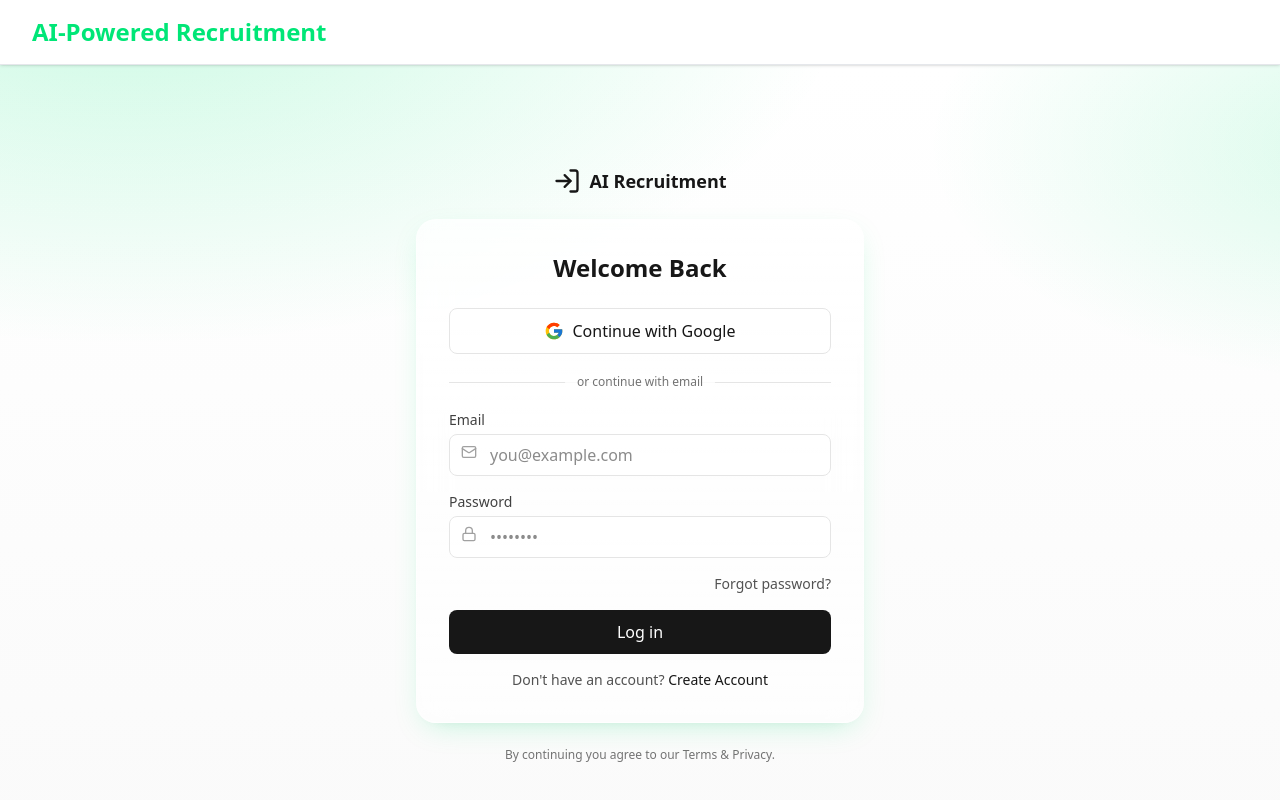
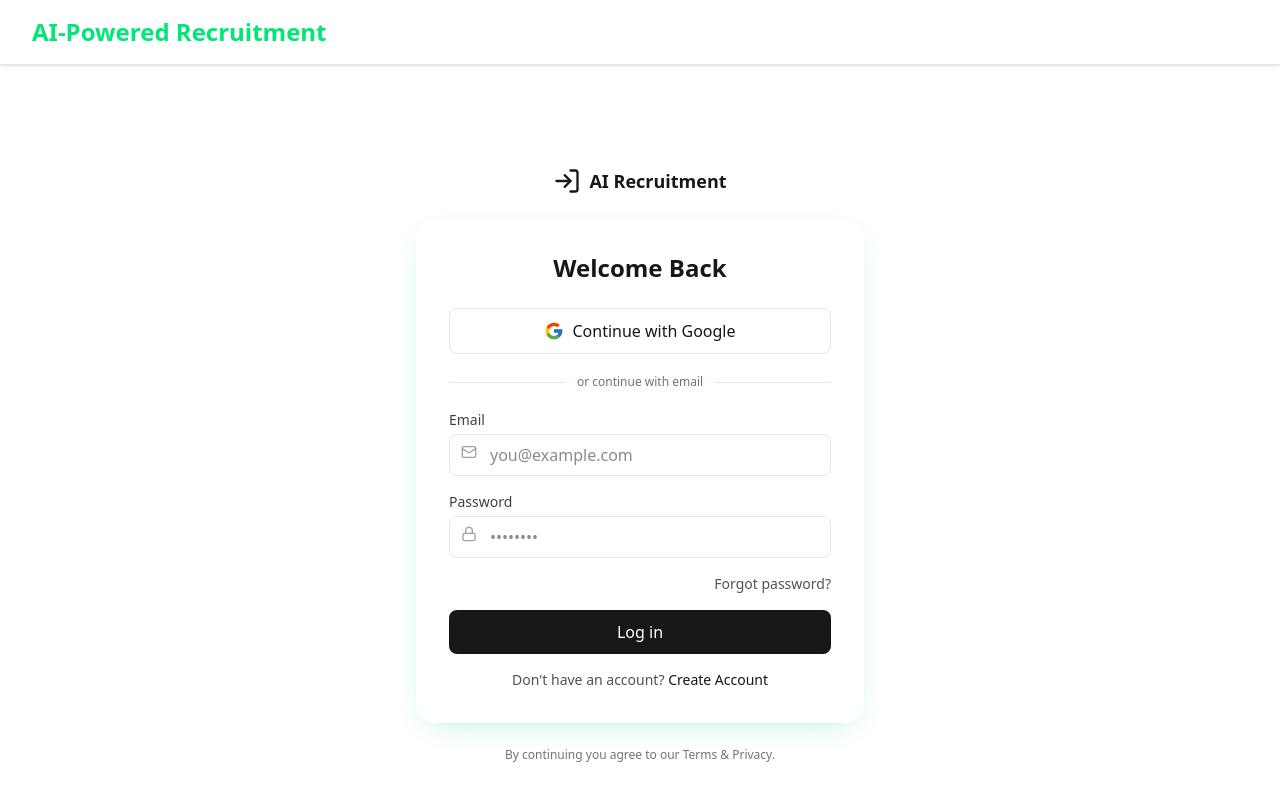
Before and after one commit to noobrs/ai-recruitment-app, a Next.js app: page /auth/login in a window 1280 px wide. Shown: the top 800 px of the page. Built offline with nearby package versions, Linux system fonts and the light colour scheme; no server answers.

Commit message:
try style

```diff
--- a/src/app/globals.css
+++ b/src/app/globals.css
@@ -9,6 +9,7 @@
 }
 
 @theme inline {
+  --color-accent: hsl(var(--accent));
   --color-primary: hsl(var(--primary));
   --color-secondary: hsl(var(--secondary));
   --color-primary-soft: hsl(var(--primary) / 0.10);
@@ -44,14 +45,6 @@ body {
   --accent: var(--secondary);
 }
 
-/* Fancy background + glass card (keeps your palette) */
-.auth-gradient {
-  background:
-    radial-gradient(1200px 600px at 10% -10%, hsl(var(--accent) / 0.20), transparent 60%),
-    radial-gradient(800px 400px at 110% 10%, hsl(var(--accent) / 0.15), transparent 60%),
-    linear-gradient(180deg, #fff 0%, #fafafa 100%);
-}
-
 .glass {
   backdrop-filter: blur(16px);
   background: linear-gradient(180deg, hsl(0 0% 100% / 0.75), hsl(0 0% 100% / 0.60));
--- a/src/app/recruiter/profile/client.tsx
+++ b/src/app/recruiter/profile/client.tsx
@@ -96,7 +96,7 @@ export default function ProfileClient({ user }: ProfileClientProps) {
     };
 
     return (
-        <div className="max-w-5xl mx-auto px-4 py-8">
+        <div className="max-w-5xl mx-auto px-4 py-8" data-role="recruiter">
             {/* Header */}
             <div className="bg-white rounded-lg shadow-sm border border-gray-200 p-6 mb-6">
                 <ProfileHeader
--- a/src/components/auth/AuthLayout.tsx
+++ b/src/components/auth/AuthLayout.tsx
@@ -17,7 +17,7 @@ export default function AuthLayout({
     const accentText = role === "jobseeker" ? "text-primary" : role === "recruiter" ? "text-secondary" : "text-neutral-900";
 
     return (
-        <div data-role={role || "auth"} className="min-h-screen auth-gradient flex items-center justify-center px-4">
+        <div data-role={role || "auth"} className="min-h-screen flex items-center justify-center px-4">
             <div className="w-full max-w-md">
                 {role && (
                     <div className="flex items-center justify-center gap-2 mb-6">
--- a/src/components/auth/onboarding/JobSeekerOnboarding.tsx
+++ b/src/components/auth/onboarding/JobSeekerOnboarding.tsx
@@ -81,7 +81,7 @@ export default function JobSeekerOnboarding({
     };
 
     return (
-        <div>
+        <div data-role="jobseeker">
             <div className="text-center mb-6">
                 <h2 className="text-2xl font-semibold text-neutral-900 mb-2">
                     Complete Your Job Seeker Profile
--- a/src/components/auth/onboarding/RecruiterOnboarding.tsx
+++ b/src/components/auth/onboarding/RecruiterOnboarding.tsx
@@ -82,7 +82,7 @@ export default function RecruiterOnboarding({
     };
 
     return (
-        <div>
+        <div data-role="recruiter">
             <div className="text-center mb-6">
                 <h2 className="text-2xl font-semibold text-neutral-900 mb-2">
                     Complete Your Recruiter Profile
--- a/src/components/shared/ImageCropper.tsx
+++ b/src/components/shared/ImageCropper.tsx
@@ -138,7 +138,7 @@ export default function ImageCropperModal({
 
     const content = (
         <div
-            className="fixed inset-0 z-[9999] flex items-center justify-center"
+            className="fixed inset-0 z-9999 flex items-center justify-center"
             aria-modal="true"
             role="dialog"
             aria-labelledby="cropper-title"
@@ -195,7 +195,7 @@ export default function ImageCropperModal({
                             step={0.1}
                             value={zoom}
                             onChange={(e) => setZoom(Number(e.target.value))}
-                            className="flex-1 h-2 bg-neutral-700 rounded-lg appearance-none cursor-pointer accent-indigo-500"
+                            className="flex-1 h-2 bg-neutral-700 rounded-lg appearance-none cursor-pointer accent-primary"
                             disabled={isProcessing}
                             aria-label="Zoom"
                         />
@@ -219,7 +219,7 @@ export default function ImageCropperModal({
                         <button
                             onClick={handleSave}
                             disabled={isProcessing || !croppedAreaPixels}
-                            className="px-6 py-2 bg-indigo-600 hover:bg-indigo-700 rounded-md transition-colors disabled:opacity-50"
+                            className="px-6 py-2 bg-primary hover:bg-primary/80 rounded-md transition-colors disabled:opacity-50"
                         >
                             {isProcessing ? 'Processing...' : 'Save & Apply'}
                         </button>
```
